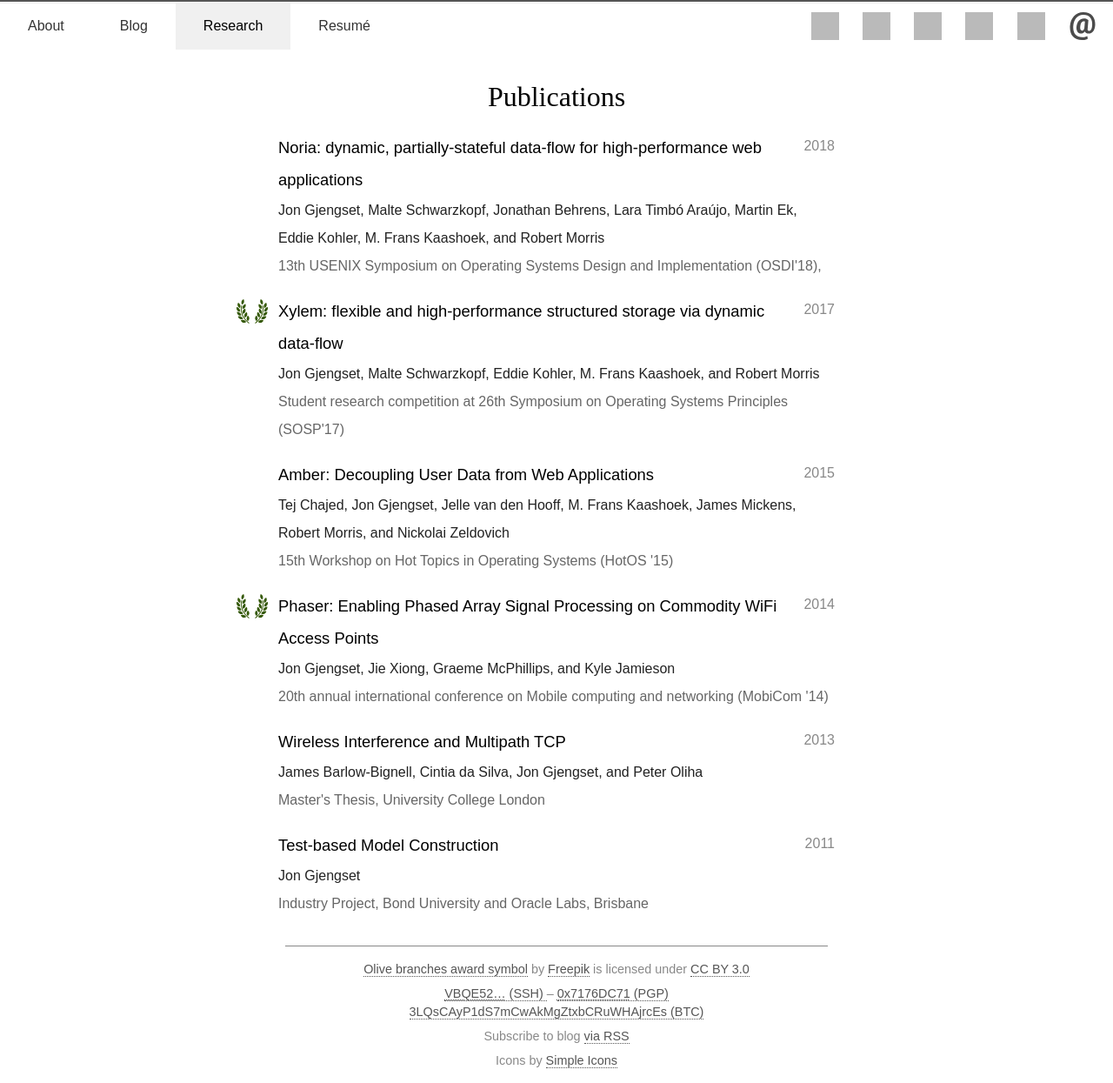
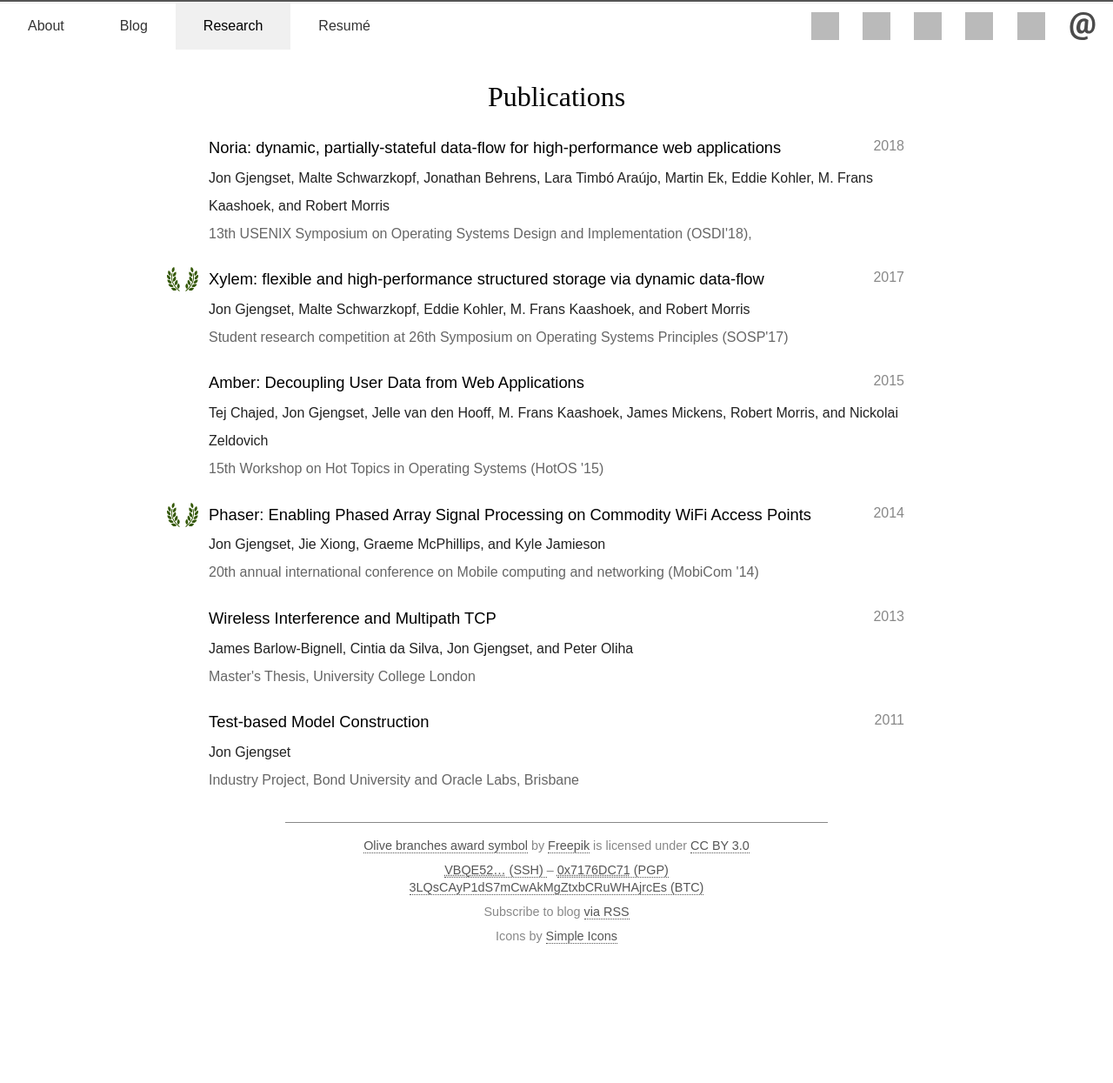
Before and after one commit to jonhoo/thesquareplanet.com, a Jekyll site: the page built from research.html, in a window 1280 px wide. Shown: the whole page at 87% size. Built offline with Jekyll 4.4.1, drawn with Linux system fonts in a browser that asks for light colours; comment, search, counter and statistics services are not loaded; after the commit the page ends 1103 px from its top, so only the background shows below that; grey boxes are pictures that could not be loaded.

Commit message:
Wider pub page

```diff
--- a/css/style.css
+++ b/css/style.css
@@ -427,6 +427,7 @@ article {
 	width: 90%;
 	line-height: 2;
 }
+	article.wide { max-width: 50em; }
 	#index article {
 		hyphens: auto;
 		max-width: 30em;
--- a/research.html
+++ b/research.html
@@ -6,7 +6,7 @@ olives: true
 permalink: /research/
 ---
 
-<article>
+<article class="wide">
 <ul class="articles">
 	<li class="article">
 	<h3><i>2018</i><a href="//jon.tsp.io/papers/osdi18-noria.pdf">Noria: dynamic, partially-stateful data-flow for high-performance web applications</a></h3>
```
